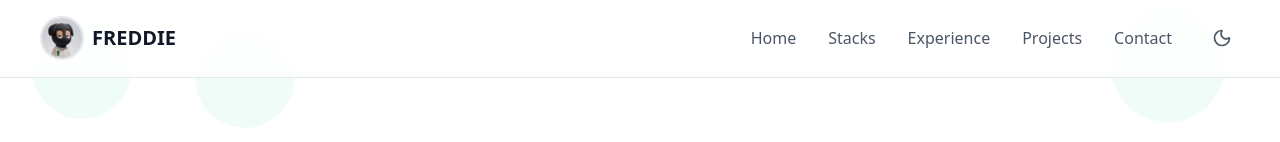
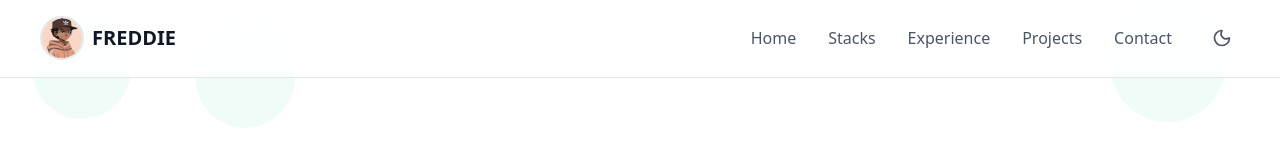
Before and after one commit to Fortexfreddie/Portfolio2, a React (Vite) app: page / in a window 1280 px wide. Shown: the top 142 px of the page. Built offline with nearby package versions, Linux system fonts and the light colour scheme.

Commit message:
JPG changes

```diff
--- a/index.html
+++ b/index.html
@@ -2,7 +2,7 @@
 <html lang="en">
   <head>
     <meta charset="UTF-8" />
-    <link rel="icon" type="image/svg+xml" href="./src/assets/image.png" />
+    <link rel="icon" type="image/svg+xml" href="./src/assets/photo_2025.jpg" />
     <meta name="viewport" content="width=device-width, initial-scale=1.0" />
     <title>Freddie's Portfolio</title>
   </head>
--- a/src/components/Navbar.jsx
+++ b/src/components/Navbar.jsx
@@ -1,4 +1,5 @@
 import img from "../assets/image.png";
+import freddie2 from "../assets/photo_2025.jpg";
 import { Moon, Sun, Menu, X } from 'lucide-react';
 import { useState, useEffect } from 'react';
 
@@ -28,7 +29,7 @@
             <div className="lg:container mx-auto flex items-center justify-between p-4 w-full">
                 <div className="flex items-center gap-2">
                     <span className="flex items-center justify-center rounded-full border-2 border-gray-200 dark:border-gray-400 hover:border-emerald-700 active:border-emerald-700 overflow-hidden transition-all duration-300 cursor-pointer">
-                        <img src={img} alt="" className="w-10 h-10 object-center object-cover"/>
+                        <img src={freddie2} alt="freddie" className="w-10 h-10 object-center object-cover"/>
                     </span>
                     <span className="text-xl font-bold text-gray-900 dark:text-white transition-all duration-300">FREDDIE</span>
                 </div>
```
